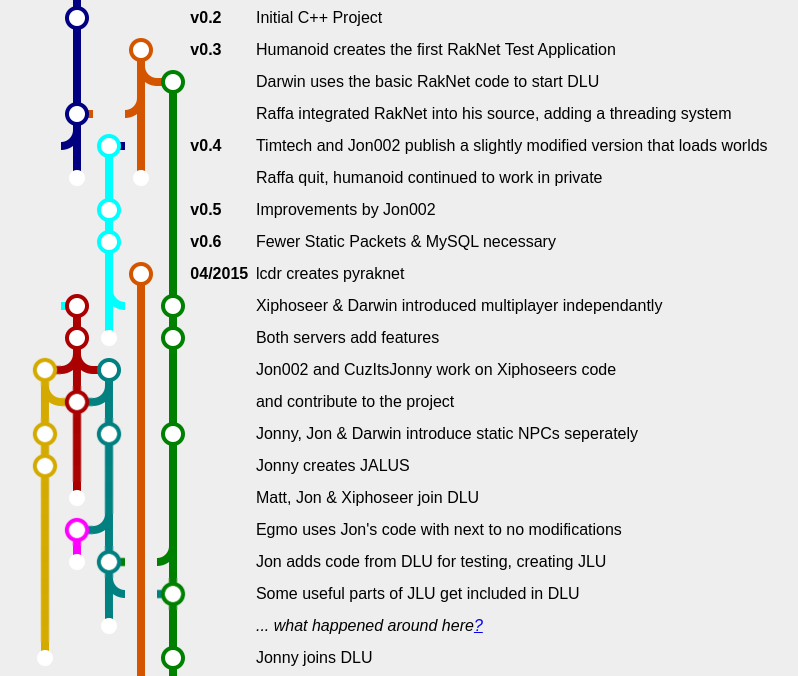
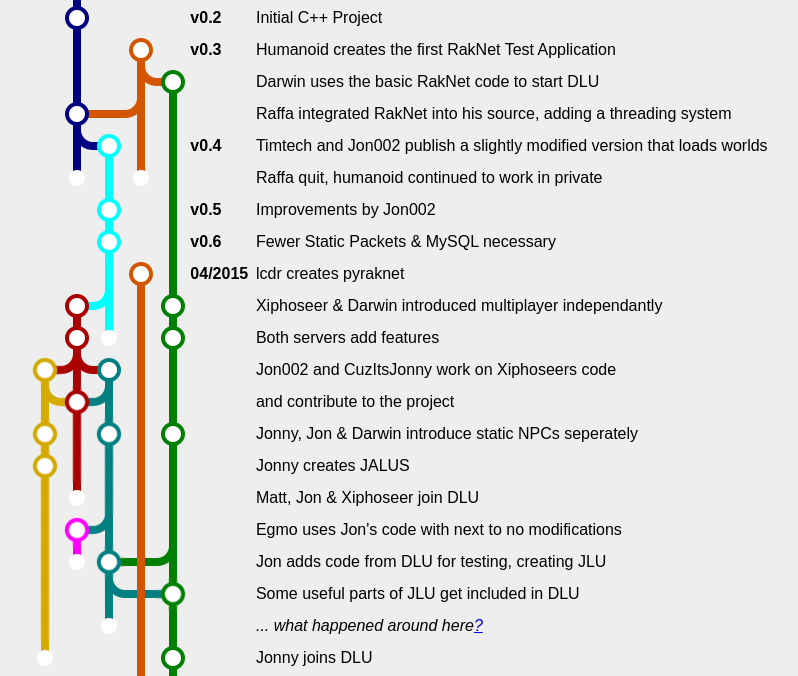
Before and after one commit to Xiphoseer/xiphoseer.github.com, a Jekyll site: the page flow/index.html, which Jekyll copies as it is, in a window 1280 px wide. Shown: the part 147-823 px from the top of the page, without its empty margins (241-1039 px from the left). Built offline with Jekyll 4.4.1, drawn with Linux system fonts in a browser that asks for light colours.

Commit message:
fix: connections in early history

```diff
--- a/flow/flow.css
+++ b/flow/flow.css
@@ -37,6 +37,12 @@
 
 .start.merge-left-D.E {
     background-image: url('Start_E_Left_D.png');
+    /* E #AA0000 */
+}
+
+.start.merge-right-D.E {
+    background-image: url('Start_E_Right_D.png');
+    /* E #AA0000 */
 }
 
 .start.merge-left-E.F {
@@ -45,6 +51,11 @@
 
 .start.merge-right-A.D {
     background-image: url('Start_D_Right_A.png');
+    /* D #00FFFF */
+}
+
+.start.merge-left-A.D {
+    background-image: url('Start_D_Left_A.png');
 }
 
 .start.merge-right-E.G {
@@ -126,6 +137,14 @@
     background-image: url('Line_B.png');
 }
 
+.line.B.pass-C {
+    background-image: url('Line_B_Pass_C.png');
+}
+
+.line.B.pass-F {
+    background-image: url('Line_B_Pass_F.png');
+}
+
 .line.B.pass-I {
     background-image: url('Line_B_Pass_I.png');
 }
@@ -166,6 +185,10 @@
     background-image: url('Line_K.png');
 }
 
+.pass-B {
+    background-image: url('Pass_B.png');
+}
+
 .split.E {
     background-image: url('Split_E.png');
 }
@@ -188,6 +211,10 @@
 
 .split-left.F {
     background-image: url('Split_Left_F.png');
+}
+
+.split-right.A {
+    background-image: url('Split_Right_A.png');
 }
 
 .split-right.B {
--- a/flow/index.html
+++ b/flow/index.html
@@ -45,7 +45,7 @@
 			<tr>
 				<td class="fi"></td>
 				<td class="fi merge-right-B A"></td>
-				<td class="fi"></td>
+				<td class="fi pass-B"></td>
 				<td class="fi split-left B"></td>
 				<td class="fi line C"></td>
 				<td></td>
@@ -53,8 +53,8 @@
 			</tr>
 			<tr>
 				<td class="fi"></td>
-				<td class="fi split-left A"></td>
-				<td class="fi start merge-right-A D"></td>
+				<td class="fi split-right A"></td>
+				<td class="fi start D merge-left-A"></td>
 				<td class="fi line B"></td>
 				<td class="fi line C"></td>
 				<td class="v">v0.4</td>
@@ -98,8 +98,8 @@
 			</tr>
 			<tr>
 				<td class="fi"></td>
-				<td class="fi start merge-left-D E"></td>
-				<td class="fi split-right D"></td>
+				<td class="fi start merge-right-D E"></td>
+				<td class="fi split-left D"></td>
 				<td class="fi line B"></td>
 				<td class="fi node C"></td>
 				<td></td>
@@ -172,7 +172,7 @@
 				<td class="fi line G"></td>
 				<td class="fi end H"></td>
 				<td class="fi merge-right-C F"></td>
-				<td class="fi line B"></td>
+				<td class="fi line B pass-C"></td>
 				<td class="fi split-left C"></td>
 				<td></td>
 				<td>Jon adds code from DLU for testing, creating JLU</td>
@@ -181,7 +181,7 @@
 				<td class="fi line G"></td>
 				<td class="fi"></td>
 				<td class="fi split-right F"></td>
-				<td class="fi line B"></td>
+				<td class="fi line B pass-F"></td>
 				<td class="fi merge-left-F C"></td>
 				<td></td>
 				<td>Some useful parts of JLU get included in DLU</td>
```
Also changed, not shown: flow/Flow.svg, flow/Line_B_Pass_C.png (added), flow/Line_B_Pass_F.png (added), flow/Pass_B.png (added), flow/Start_D_Left_A.png (added), flow/Start_E_Right_D.png (added).
